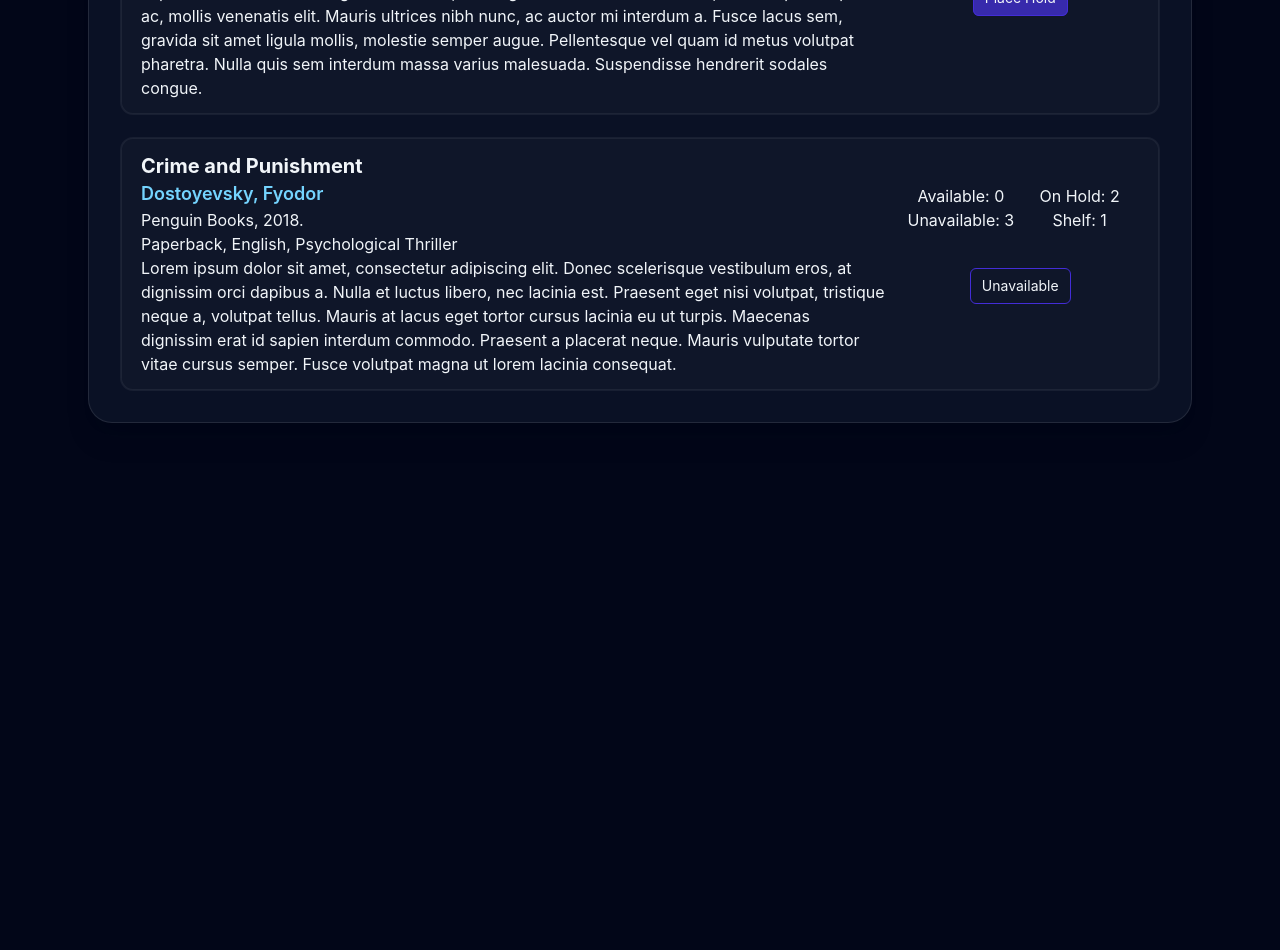
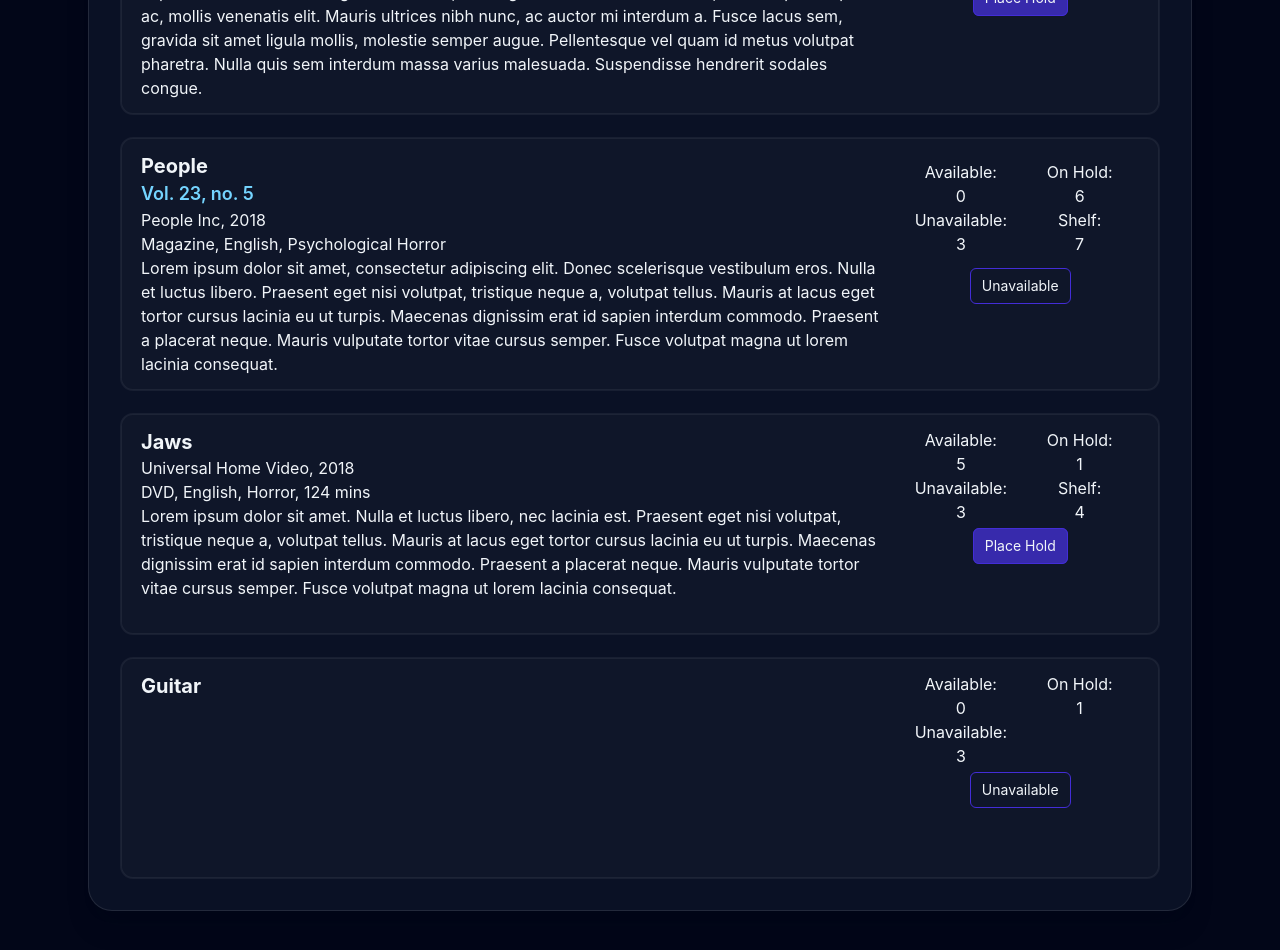
Before and after one commit to devpatel26/Library-Database, a React (Vite) app in the folder react/: page /test in a window 1280 px wide. Shown: the part 700-1650 px from the top of the page. Before the commit the page ends 1163 px from the top, so only its background shows below. Built offline with nearby package versions, Linux system fonts and the light colour scheme.

Commit message:
Updated item container to work with all four types of items.

```diff
--- a/react/src/components/Items.jsx
+++ b/react/src/components/Items.jsx
@@ -1,20 +1,33 @@
 import React from "react";
-// import PrimaryButton, { SecondaryButton } from "./Buttons";
 import PrimaryButton, { SecondaryButton } from "./Buttons";
 
-export default function Item({ itemType: ItemType, itemData }) {
+export default function Item({ itemData }) {
   return (
     <div>
       <div className="grid grid-cols-4 rounded-xl bg-white/2 px-3 py-1.5 outline-2 -outline-offset-1 outline-white/6">
         <div className="col-span-3 m-2">
-          <ItemType data={itemData} />
+          <ItemHolder data={itemData} />
         </div>
         <div className="col-span-1 grid grid-rows-2 items-center m-2">
           <div className="grid grid-cols-2 grid-rows-2 text-center">
-            <span>Available: {itemData.available}</span>
-            <span>On Hold: {itemData.onHold}</span>
-            <span>Unavailable: {itemData.unavailable}</span>
-            <span>Shelf: {itemData.shelfNumber}</span>
+            <span>
+              Available: <br />
+              {itemData.available}
+            </span>
+            <span>
+              On Hold: <br />
+              {itemData.onHold}
+            </span>
+            <span>
+              Unavailable: <br />
+              {itemData.unavailable}
+            </span>
+            {itemData.category != "equipment" ? (
+              <span>
+                Shelf: <br />
+                {itemData.shelfNumber}
+              </span>
+            ) : null}
           </div>
           <div className="h-full justify-items-center grid">
             {itemData.available >= 1 ? (
@@ -29,32 +42,48 @@ export default function Item({ itemType: ItemType, itemData }) {
   );
 }
 
-export function Book({ data }) {
+export function ItemHolder({ data }) {
   return (
     <div className="inline">
+      {data.category != "equipment" ? (
+        <div>
           <h3 className="text-xl font-bold">{data.title}</h3>
+          {data.category == "book" ? (
+            <div>
               <div className="text-lg font-semibold text-sky-300">
                 {data.author.lastName}, {data.author.firstName}
               </div>
               <div>
-        {data.publisher}, {data.publicationDate}.
+                {data.publisher}, {data.publicationDate}
+              </div>
+            </div>
+          ) : data.category == "periodical" ? (
+            <div>
+              <div className="text-lg font-semibold text-sky-300">
+                Vol. {data.vol}, no. {data.no}
               </div>
               <div>
+                {data.publisher}, {data.publicationDate}
+              </div>
+            </div>
+          ) : (
+            <div>
+              {data.publisher}, {data.publicationDate}
+            </div>
+          )}
+          <div>
             {data.type}, {data.language}, {data.genre}
+            {data.category == "audiovisualmedia" ? (
+              <span>, {data.runtime} mins</span>
+            ) : null}
           </div>
           <div>{data.summary}</div>
         </div>
+      ) : (
+        <div>
+          <h3 className="text-xl font-bold">{data.title}</h3>
+        </div>
+      )}
+    </div>
   );
 }
-
-export function Periodical({ data }) {
-  return <div className="inline"></div>;
-}
-
-export function AudiovisualMedia({ data }) {
-  return <div className="inline"></div>;
-}
-
-export function Equipment({ data }) {
-  return <div className="inline"></div>;
-}
--- a/react/src/pages/TestPage.jsx
+++ b/react/src/pages/TestPage.jsx
@@ -1,9 +1,10 @@
 import TestComponentNoData from "../components/TestComponentNoData";
 import PrimaryButton, { SecondaryButton } from "../components/Buttons";
-import Item, { Book } from "../components/Items";
+import Item from "../components/Items";
 
 export default function TestPage() {
-  const dummyBook1 = {
+  const dummyData1 = {
+    category: "book",
     title: "Demian",
     type: "Paperback",
     language: "English",
@@ -18,19 +19,44 @@ export default function TestPage() {
     onHold: 1,
     unavailable: 5,
   };
-  const dummyBook2 = {
-    title: "Crime and Punishment",
-    type: "Paperback",
+  const dummyData2 = {
+    category: "periodical",
+    title: "People",
+    type: "Magazine",
+    vol: 23,
+    no: 5,
     language: "English",
-    genre: "Psychological Thriller",
+    genre: "Psychological Horror",
     summary:
-      "Lorem ipsum dolor sit amet, consectetur adipiscing elit. Donec scelerisque vestibulum eros, at dignissim orci dapibus a. Nulla et luctus libero, nec lacinia est. Praesent eget nisi volutpat, tristique neque a, volutpat tellus. Mauris at lacus eget tortor cursus lacinia eu ut turpis. Maecenas dignissim erat id sapien interdum commodo. Praesent a placerat neque. Mauris vulputate tortor vitae cursus semper. Fusce volutpat magna ut lorem lacinia consequat.",
-    publisher: "Penguin Books",
-    shelfNumber: 1,
+      "Lorem ipsum dolor sit amet, consectetur adipiscing elit. Donec scelerisque vestibulum eros. Nulla et luctus libero. Praesent eget nisi volutpat, tristique neque a, volutpat tellus. Mauris at lacus eget tortor cursus lacinia eu ut turpis. Maecenas dignissim erat id sapien interdum commodo. Praesent a placerat neque. Mauris vulputate tortor vitae cursus semper. Fusce volutpat magna ut lorem lacinia consequat.",
+    publisher: "People Inc",
+    shelfNumber: 7,
     publicationDate: "2018",
-    author: { firstName: "Fyodor", lastName: "Dostoyevsky" },
     available: 0,
-    onHold: 2,
+    onHold: 6,
+    unavailable: 3,
+  };
+  const dummyData3 = {
+    category: "audiovisualmedia",
+    title: "Jaws",
+    type: "DVD",
+    runtime: 124,
+    language: "English",
+    genre: "Horror",
+    summary:
+      "Lorem ipsum dolor sit amet. Nulla et luctus libero, nec lacinia est. Praesent eget nisi volutpat, tristique neque a, volutpat tellus. Mauris at lacus eget tortor cursus lacinia eu ut turpis. Maecenas dignissim erat id sapien interdum commodo. Praesent a placerat neque. Mauris vulputate tortor vitae cursus semper. Fusce volutpat magna ut lorem lacinia consequat.",
+    publisher: "Universal Home Video",
+    shelfNumber: 4,
+    publicationDate: "2018",
+    available: 5,
+    onHold: 1,
+    unavailable: 3,
+  };
+  const dummyData4 = {
+    category: "equipment",
+    title: "Guitar",
+    available: 0,
+    onHold: 1,
     unavailable: 3,
   };
   return (
@@ -55,8 +81,10 @@ export default function TestPage() {
         <SecondaryButton title={"Cancel"} />
         <PrimaryButton title={"Register"} />
       </div>
-      <Item itemType={Book} itemData={dummyBook1} />
-      <Item itemType={Book} itemData={dummyBook2} />
+      <Item itemData={dummyData1} />
+      <Item itemData={dummyData2} />
+      <Item itemData={dummyData3} />
+      <Item itemData={dummyData4} />
     </div>
   );
 }
```
Lines whose indentation alone changed are shown as unchanged.
